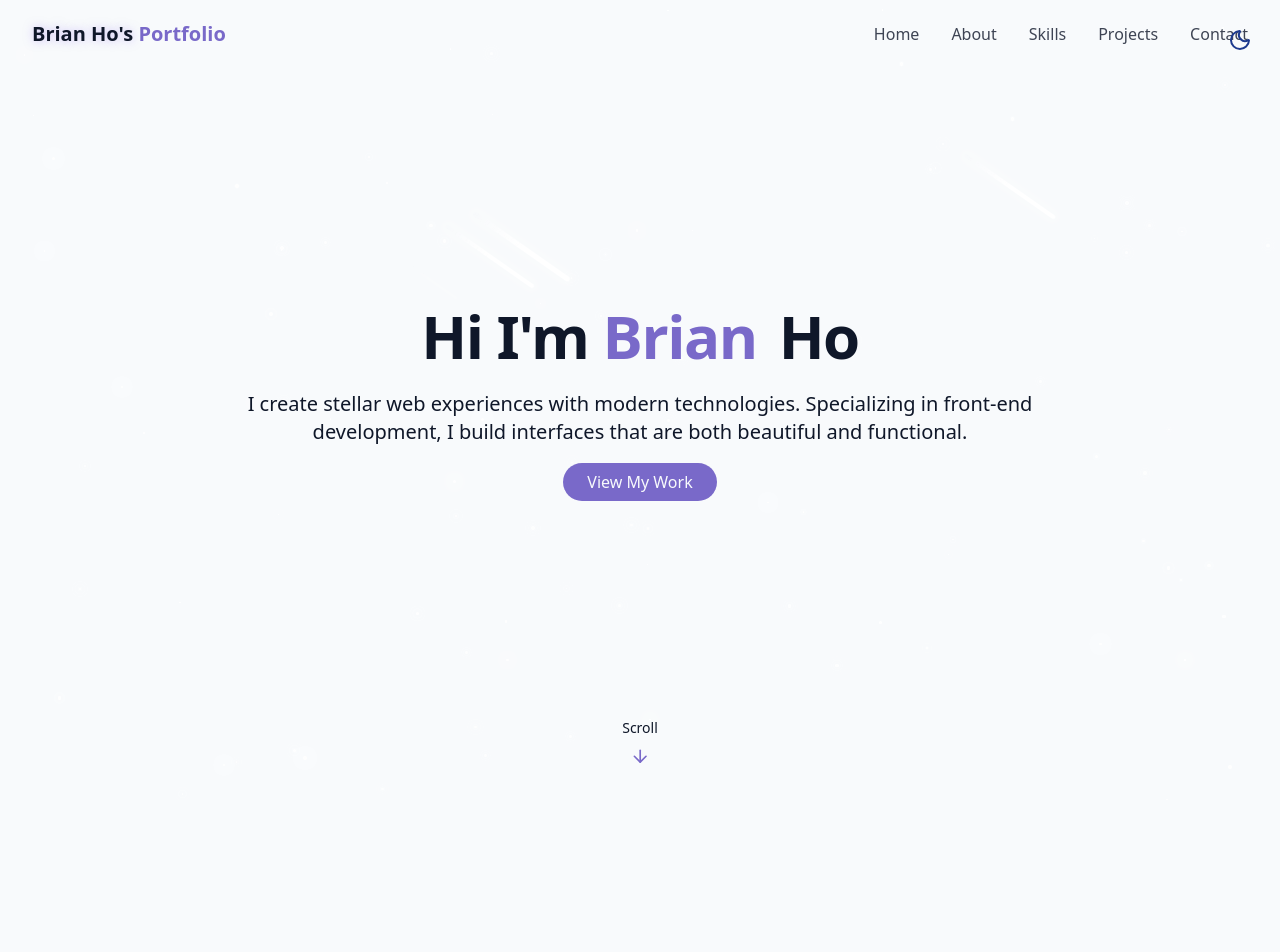
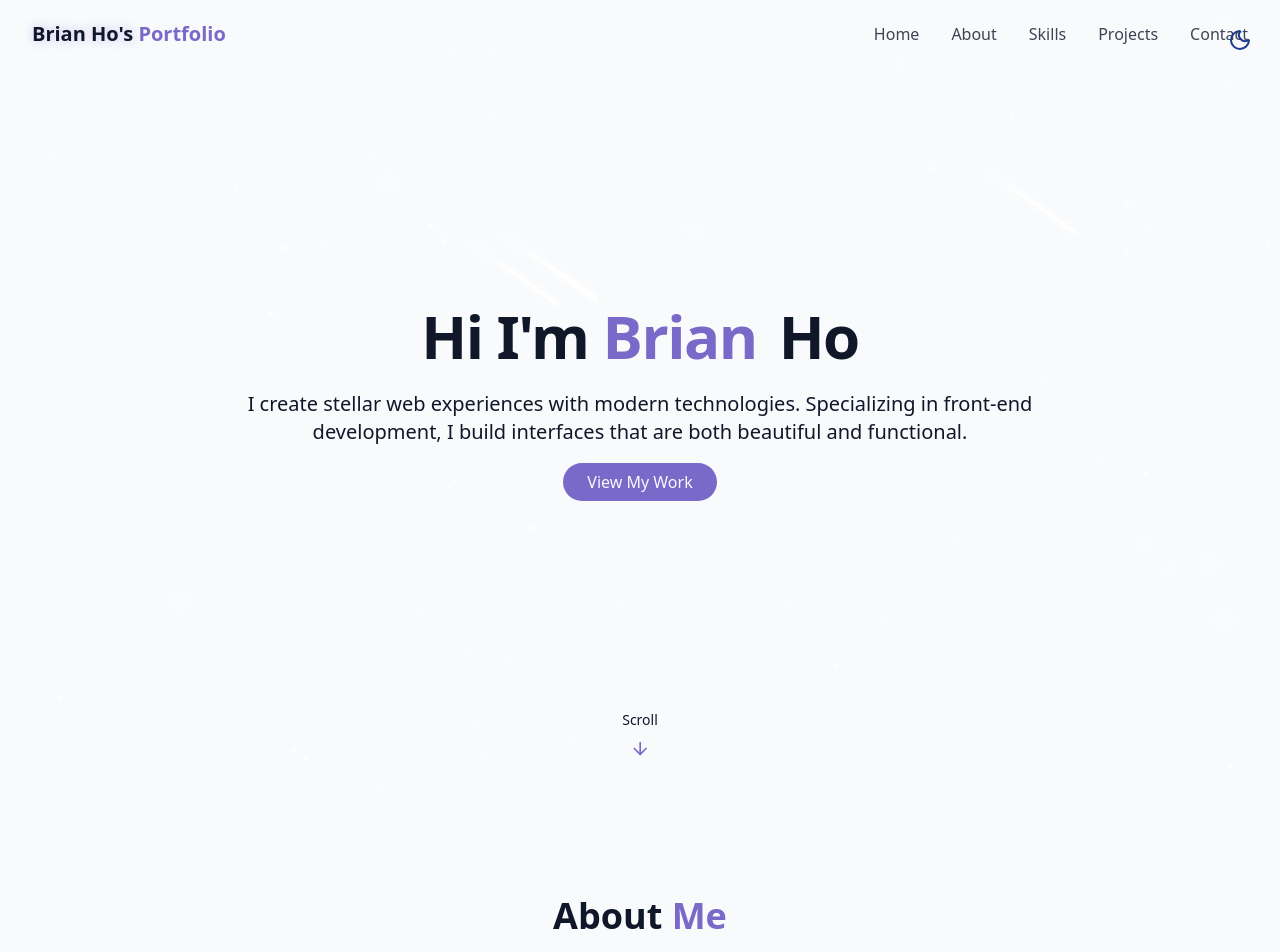
Before and after one commit to bri4nh0/portfolio-main, a React (Vite) app: page / in a window 1280 px wide. Shown: the top 952 px of the page. Before the commit the page ends 800 px from the top, so only its background shows below. Built offline with nearby package versions, Linux system fonts and the light colour scheme.

Commit message:
Fixed minor naming issue with AboutSection file.

```diff
--- a/src/pages/Home.jsx
+++ b/src/pages/Home.jsx
@@ -2,6 +2,7 @@ import { ThemeToggle } from "../components/ThemeToggle";
 import { StarBackground } from "@/components/StarBackground";
 import { Navbar } from "../components/Navbar";
 import { HeroSection } from "../components/HeroSection";
+import { AboutSection } from "../components/AboutMe";
 
 export const Home = () => {
     return (
@@ -15,6 +16,7 @@ export const Home = () => {
             {/* Main Content */}
             <main>
                 <HeroSection />
+                <AboutSection />
             </main>
             {/* Footer */}
         </div>
```
